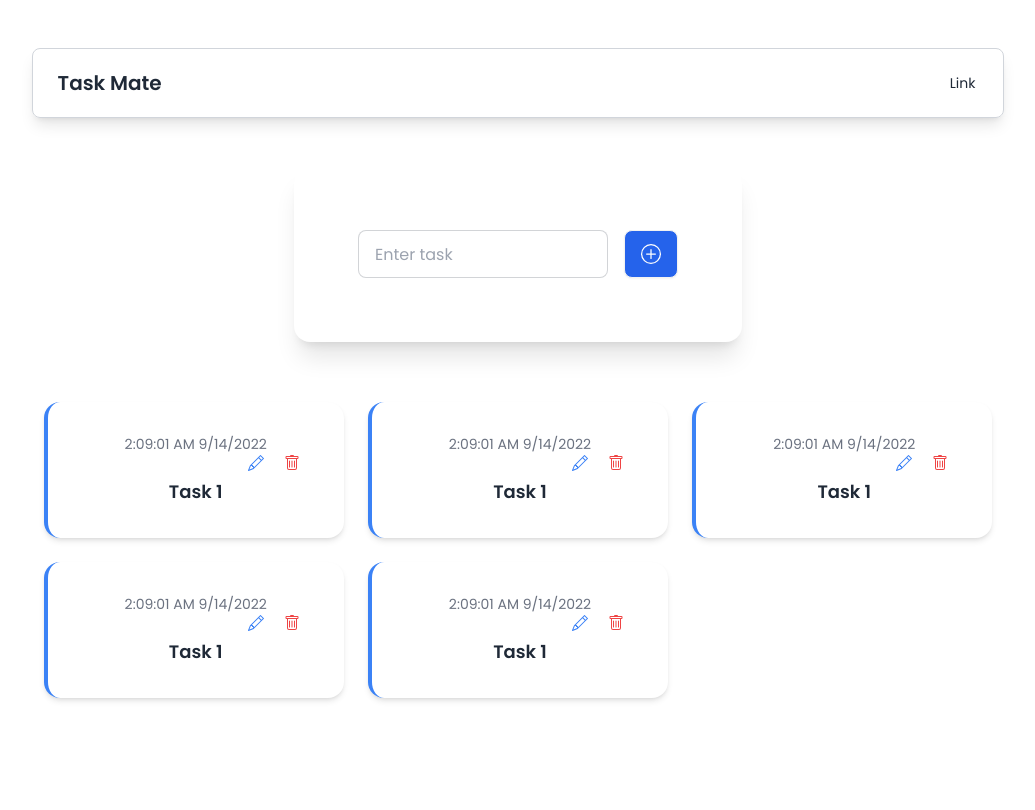
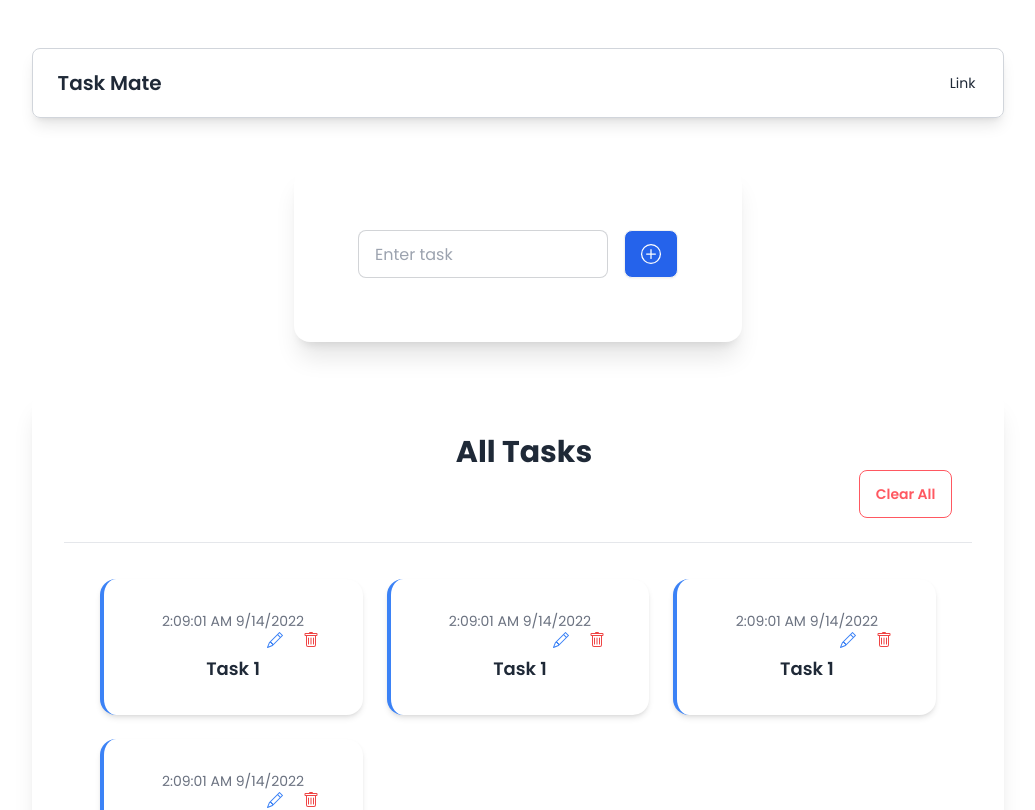
Before and after one commit to hirusha-adi/Learning-ReactJS, a React (Vite) app in the folder files3/: page / in a window 1280 px wide. Shown: the top 810 px of the page, without its empty margins (122-1157 px from the left). Built offline with nearby package versions, Linux system fonts and the light colour scheme; what tailwind-bootstrap-grid would draw is missing.

Commit message:
complete the full ui

```diff
--- a/files3/src/components/ShowTasks.jsx
+++ b/files3/src/components/ShowTasks.jsx
@@ -4,12 +4,25 @@ import { TaskCard } from './TaskCard';
 const ShowTasks = () => {
     return (
         <div className="flex justify-center items-center w-full">
-            <div className="grid grid-cols-1 gap-4 p-2 w-full md:grid-cols-3">
-                <TaskCard taskTxt="Task 1" timestamp="2:09:01 AM 9/14/2022" />
-                <TaskCard taskTxt="Task 1" timestamp="2:09:01 AM 9/14/2022" />
-                <TaskCard taskTxt="Task 1" timestamp="2:09:01 AM 9/14/2022" />
-                <TaskCard taskTxt="Task 1" timestamp="2:09:01 AM 9/14/2022" />
-                <TaskCard taskTxt="Task 1" timestamp="2:09:01 AM 9/14/2022" />
+            <div className="card bg-white shadow-xl w-full p-8">
+                <div className="row pb-6 center">
+                    <div className="col-10">
+                        <h2 className='text-3xl font-bold pt-3 pl-3'>
+                            All Tasks
+                        </h2>
+                    </div>
+                    <div className="col-2 text-right pr-5">
+                        <button className="btn btn-error btn-outline pt-0 pb-0">Clear All</button>
+                    </div>
+                </div>
+
+                <hr />
+                <div className=" grid grid-cols-1 gap-4 p-8 w-full md:grid-cols-3 ">
+                    <TaskCard taskTxt="Task 1" timestamp="2:09:01 AM 9/14/2022" />
+                    <TaskCard taskTxt="Task 1" timestamp="2:09:01 AM 9/14/2022" />
+                    <TaskCard taskTxt="Task 1" timestamp="2:09:01 AM 9/14/2022" />
+                    <TaskCard taskTxt="Task 1" timestamp="2:09:01 AM 9/14/2022" />
+                </div>
             </div>
         </div>
     )
```
